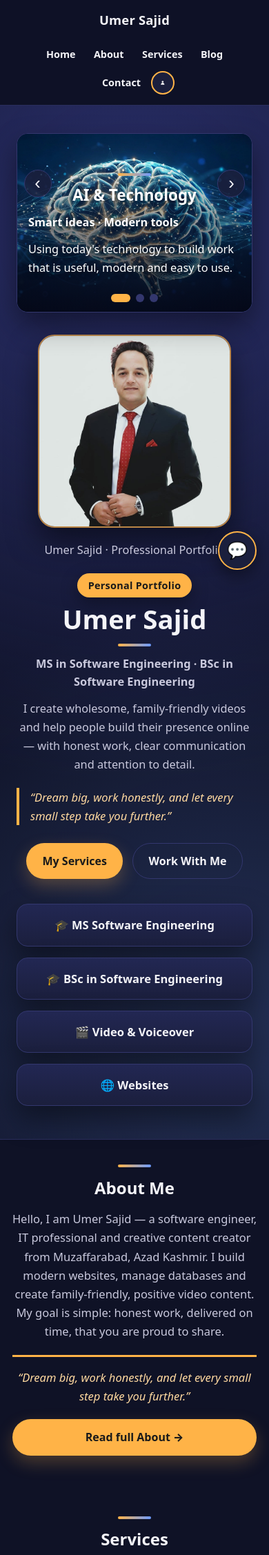
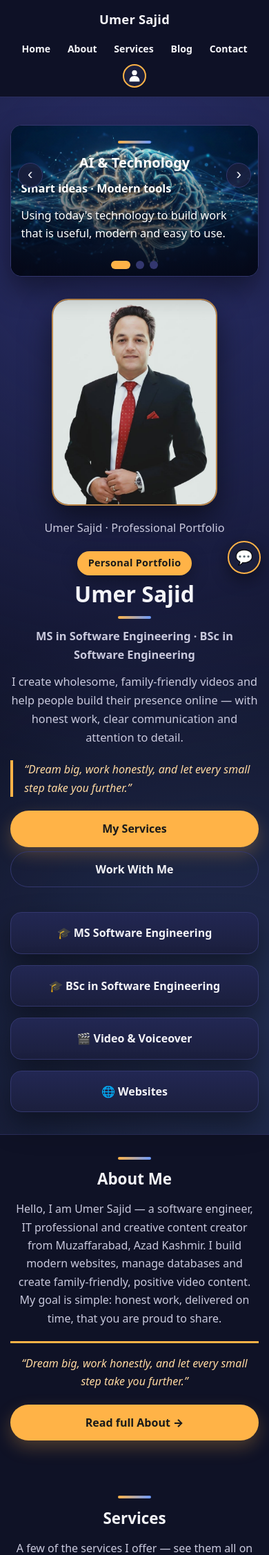
Before and after one commit to umersajid11/umer-website, a PHP site: page / in a window 390 px wide. Shown: the top 2254 px of the page at 69% size. Run offline with PHP 8.4, Linux system fonts and the light colour scheme; data comes from the database, SQL or seed files in the repository; data that the repository does not hold is empty; some libraries are stand-ins or nearby versions.

Commit message:
Front-page BSc + profile icon fix (CSS v8)

```diff
--- a/css/style.css
+++ b/css/style.css
@@ -473,7 +473,7 @@ img { max-width: 100%; }
   color: var(--text, #fff); background: var(--card, #1b1f3d); text-decoration: none;
   vertical-align: middle; transition: transform .15s ease, border-color .15s ease, background .15s ease; }
 .nav-profile:hover { transform: scale(1.08); border-color: #ffd28a; background: #262a52; }
-.nav-profile svg { display: block; }
+.nav-profile svg { display: block; width: 22px; height: 22px; flex-shrink: 0; overflow: visible; }
 
 /* ================= chatbot — simple floating assistant =================
    Bottom-right bubble, closed by default so it never covers the hero.
@@ -500,3 +500,88 @@ img { max-width: 100%; }
 .chatbot-leave summary { cursor: pointer; }
 .chatbot-leave-form { display: flex; flex-direction: column; gap: .5rem; margin-top: .6rem; }
 .chatbot-leave-form input, .chatbot-leave-form textarea { width: 100%; box-sizing: border-box; }
+
+/* Admin Messages — Gmail-style inbox (v7 mail layout). Appended only;
+   existing site styles are untouched. */
+.mail-toolbar { display: flex; flex-wrap: wrap; gap: .6rem; align-items: center; margin: 1rem 0 .6rem; }
+.mail-search { display: flex; gap: .4rem; flex: 1; min-width: 220px; }
+.mail-search input[type="search"] { flex: 1; min-width: 0; padding: .55rem .8rem; border-radius: 999px; border: 1px solid #2a2f5e; background: #0f1226; color: #fff; }
+.mail-search button { background: #ffb347; color: #1b1f3d; border: none; border-radius: 999px; padding: .55rem 1rem; font-weight: 700; cursor: pointer; }
+.mail-tabs { display: flex; gap: .4rem; margin-bottom: 1rem; border-bottom: 2px solid #2a2f5e; padding-bottom: .4rem; }
+.mail-tabs a { color: #c9cbe0; text-decoration: none; padding: .4rem .9rem; border-radius: 999px; }
+.mail-tabs a.mail-tab-active { background: #ffb347; color: #1b1f3d; font-weight: 700; }
+.mail-layout { display: grid; grid-template-columns: 360px 1fr; gap: 1rem; align-items: start; }
+.mail-inbox { background: #1b1f3d; border: 1px solid #2a2f5e; border-radius: 14px; overflow: hidden; }
+.mail-inbox-head { margin: 0; padding: .8rem 1rem; font-weight: 700; border-bottom: 1px solid #2a2f5e; }
+.mail-row { display: block; padding: .8rem 1rem; border-bottom: 1px solid #2a2f5e; color: #fff; text-decoration: none; }
+.mail-row:hover { background: #262a52; }
+.mail-row-selected { background: #2a2f5e; border-left: 4px solid #ffb347; }
+.mail-row-top { display: flex; justify-content: space-between; gap: .6rem; }
+.mail-unread { font-weight: 800; }
+.mail-row-time { color: #c9cbe0; font-size: .8rem; white-space: nowrap; }
+.mail-row-subject { display: block; color: #e8e9f2; margin-top: .2rem; }
+.mail-row-meta { display: block; color: #c9cbe0; font-size: .85rem; margin-top: .25rem; }
+.mail-reading { background: #1b1f3d; border: 1px solid #2a2f5e; border-radius: 14px; padding: 1rem; min-width: 0; }
+.mail-reading-toolbar { display: flex; flex-wrap: wrap; gap: .5rem; align-items: center; margin-bottom: .8rem; }
+.mail-reading-toolbar form button { cursor: pointer; }
+@media (max-width: 700px) {
+  .mail-layout { grid-template-columns: 1fr; }
+  .mail-reading { order: 2; }
+}
+
+/* ================= v8 — COMPLETE RESPONSIVENESS (mobile-first fixes) =================
+   One responsive block only: desktop look is untouched. These rules make
+   the site usable on a 360px phone with no horizontal scrolling. */
+@media (max-width: 900px) {
+  header { padding: 0.9rem 1.25rem; }
+  section { padding: 2.5rem 1.25rem; }
+  .hero { padding: 3rem 1.25rem 2.5rem; }
+  .hero-slider { height: clamp(260px, 40vw, 380px); }
+  .grid, .about-grid, .admin-menu-cards { grid-template-columns: repeat(auto-fit, minmax(220px, 1fr)); }
+  .mail-layout { grid-template-columns: 300px 1fr; }
+}
+@media (max-width: 600px) {
+  body { font-size: 16px; }
+  /* Public + admin nav: stacked, centred, wrapping — never overflowing. */
+  header { flex-direction: column; align-items: stretch; text-align: center; padding: 0.8rem 0.9rem; gap: 0.6rem; }
+  .header-brand { justify-content: center; }
+  header nav { justify-content: center; width: 100%; }
+  header nav a { padding: 0.4rem 0.65rem; font-size: 0.88rem; }
+  section { padding: 2rem 0.95rem; }
+  section h1 { font-size: 1.7rem; }
+  section h2 { font-size: 1.4rem; }
+  /* Hero slider + photo: fit width, stay centred, shorter on phones. */
+  .hero { padding: 2.5rem 0.95rem 2rem; }
+  .hero h1 { font-size: 2rem; }
+  .hero-slider { height: 220px; border-radius: 16px; }
+  .slide-text { padding: 1rem 0.9rem 2.2rem; }
+  .slide-title { font-size: 1.25rem; }
+  .slide-arrow { width: 36px; height: 36px; font-size: 1.4rem; }
+  .slide-dots { bottom: 0.6rem; }
+  .profile-photo img { width: min(240px, 82vw); height: 300px; }
+  /* Grids, chips, steps, cards, contact form: one column, full width. */
+  .grid, .about-grid, .admin-menu-cards, .stat-grid { grid-template-columns: 1fr; }
+  .skill-chips { gap: 0.5rem; }
+  .skill-chips span { padding: 0.45rem 0.85rem; font-size: 0.9rem; }
+  form input, form textarea, form select { padding: 0.75rem 0.9rem; }
+  .hero p .btn { display: block; width: 100%; margin: 0.4rem 0; }
+  /* Admin tables: scroll inside their container, never break the page. */
+  table { display: block; overflow-x: auto; -webkit-overflow-scrolling: touch; }
+  th, td { padding: 0.65rem 0.75rem; }
+  td { overflow-wrap: anywhere; }
+  /* Gmail-style mail layout: search full width, list on top, reading below. */
+  .mail-toolbar { flex-direction: column; align-items: stretch; }
+  .mail-search { min-width: 0; flex-basis: 100%; }
+  .mail-tabs { flex-wrap: wrap; }
+  .mail-layout { grid-template-columns: 1fr; }
+  .mail-row { padding: 0.7rem 0.85rem; }
+  .mail-row-time { font-size: 0.75rem; }
+  .mail-reading { padding: 0.8rem; }
+  .chat-msg { max-width: 95%; }
+  /* Chatbot: panel fits a 360px screen, bubble smaller, footer kept clear. */
+  #site-chatbot { right: 12px; bottom: 12px; }
+  .chatbot-bubble { width: 48px; height: 48px; font-size: 1.3rem; }
+  .chatbot-panel { width: calc(100vw - 24px); max-width: calc(100vw - 24px); bottom: 60px; max-height: calc(100dvh - 90px); overflow-y: auto; }
+  .chatbot-messages { height: 190px; }
+  footer { padding-bottom: 4.5rem; }
+}
```
